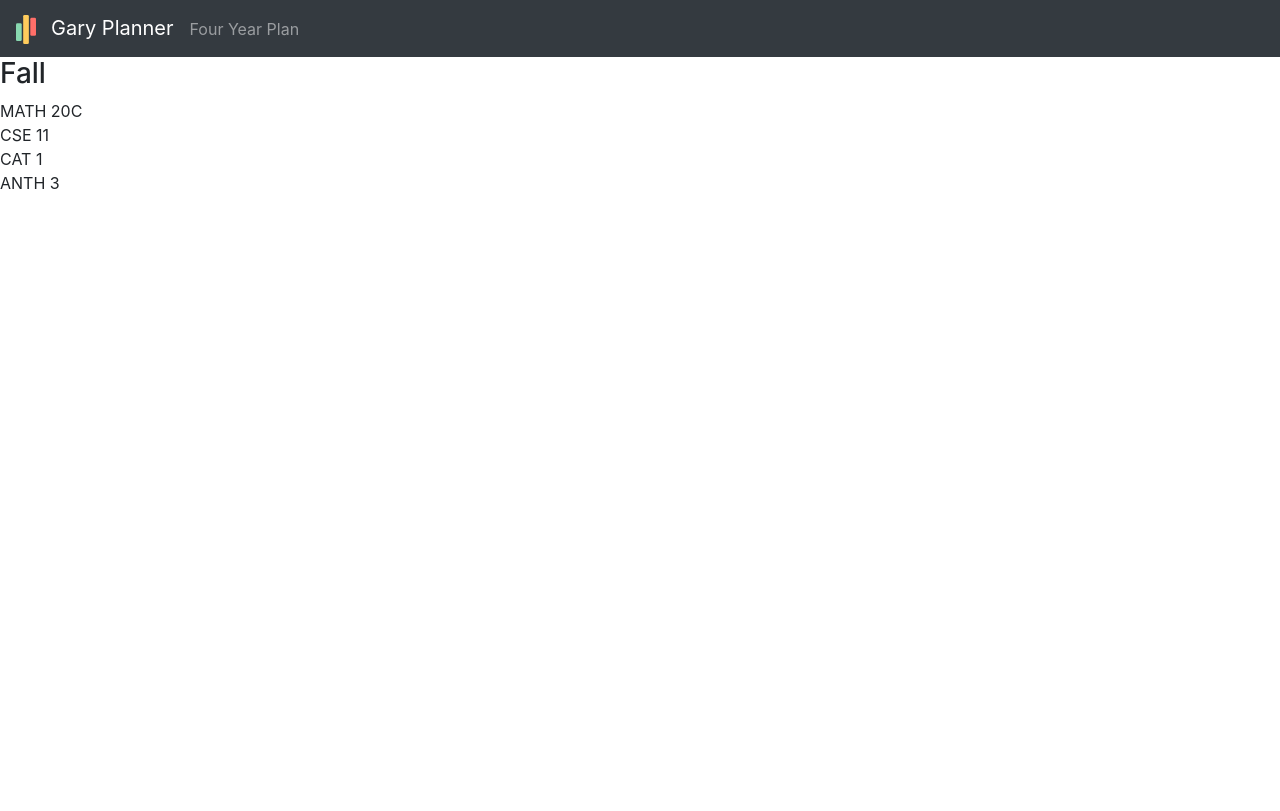
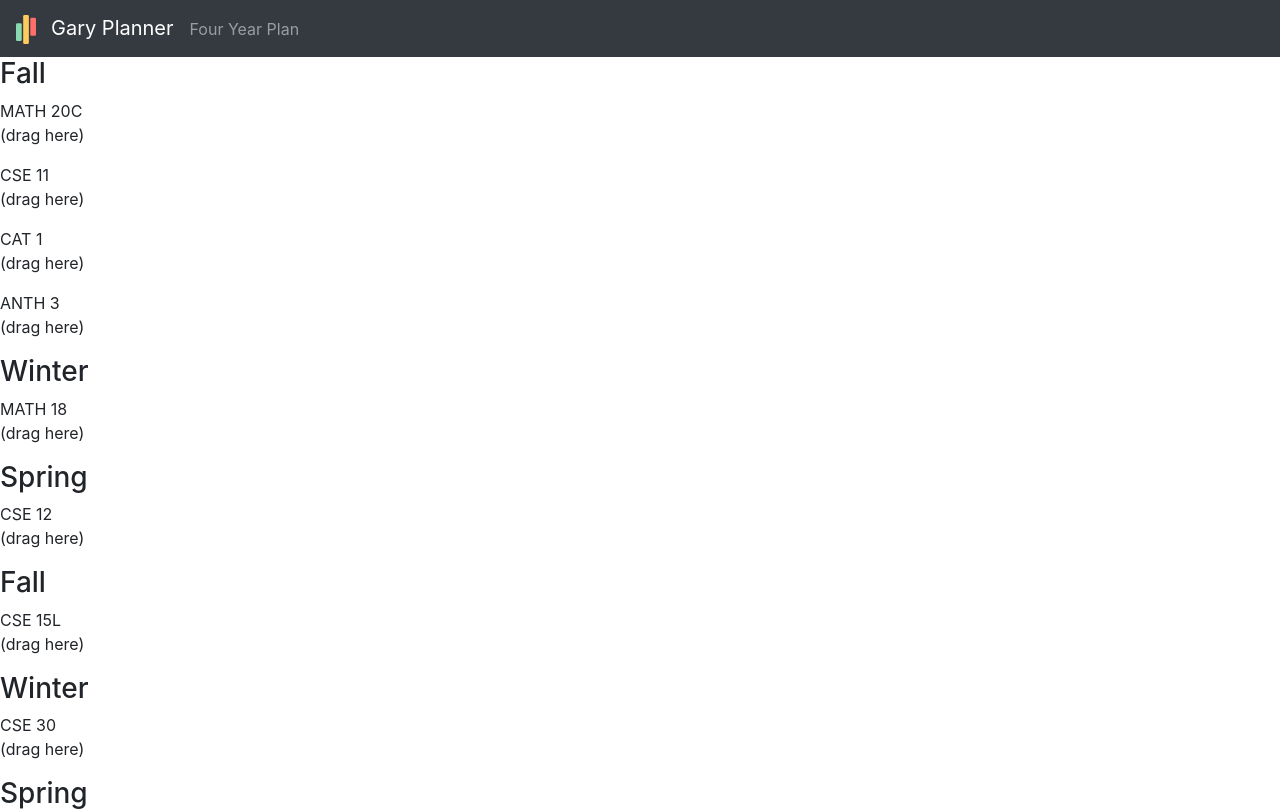
Before and after one commit to YixuanSeanZhou/GaryPlanner, a Next.js app in the folder front-end/: page /fourYearPlan in a window 1280 px wide. Shown: the top 811 px of the page. Built offline with nearby package versions, Linux system fonts and the light colour scheme.

Commit message:
Added beautiful-dnd package and implemented basic skeleton, looks ugly, but initial functionality is mostly there

```diff
--- a/front-end/components/planCalendar/course.js
+++ b/front-end/components/planCalendar/course.js
@@ -1,9 +1,20 @@
 import React from 'react';
+import { Draggable } from 'react-beautiful-dnd';
 
 export default class Course extends React.Component{
     render() {
         return (
-            <div>{this.props.course.content}</div>
+            <Draggable draggableId={this.props.course.id} index={this.props.index}>
+                {provided => (
+                    <div
+                        ref={provided.innerRef}
+                        {...provided.draggableProps}
+                    >
+                        {this.props.course.content}
+                        <p{...provided.dragHandleProps}>(drag here)</p>
+                    </div>
+                )}
+            </Draggable>
         );
     }
 }
--- a/front-end/components/planCalendar/placeholderData.js
+++ b/front-end/components/planCalendar/placeholderData.js
@@ -11,18 +11,79 @@ const placeholderData = {
         'course-1': { id: 'course-1', content: 'MATH 20C'},
         'course-2': { id: 'course-2', content: 'CSE 11'},
         'course-3': { id: 'course-3', content: 'CAT 1'},
-        'course-4': { id: 'course-4', content: 'ANTH 3'}
+        'course-4': { id: 'course-4', content: 'ANTH 3'},
+        'course-5': { id: 'course-5', content: 'MATH 18'},
+        'course-6': { id: 'course-6', content: 'CSE 12'},
+        'course-7': { id: 'course-7', content: 'CSE 15L'},
+        'course-8': { id: 'course-8', content: 'CSE 30'},
+        'course-9': { id: 'course-8', content: 'CSE 100'}
     },
     // The columns of our calendar
     quarters: {
-        'quarter-1': {
-            id: 'quarter-1',
+        'FA18': {
+            id: 'FA18',
             title: 'Fall',
-            courseIds: ['course-1', 'course-2', 'course-3', 'course-4'],
-        }
+            courseIds: ['course-1', 'course-2', 'course-3', 'course-4']
+        },
+        'WI18': {
+            id: 'WI18',
+            title: 'Winter',
+            courseIds: ['course-5']
+        },
+        'SP19': {
+            id: 'SP19',
+            title: 'Spring',
+            courseIds: ['course-6']
+        },
+        'FA19': {
+            id: 'FA19',
+            title: 'Fall',
+            courseIds: ['course-7']
+        },
+        'WI19': {
+            id: 'WI19',
+            title: 'Winter',
+            courseIds: ['course-8']
+        },
+        'SP20': {
+            id: 'SP20',
+            title: 'Spring',
+            courseIds: ['course-9']
+        },
+        'FA20': {
+            id: 'FA20',
+            title: 'Fall',
+            courseIds: []
+        },
+        'WI20': {
+            id: 'WI20',
+            title: 'Winter',
+            courseIds: []
+        },
+        'SP21': {
+            id: 'SP21',
+            title: 'Spring',
+            courseIds: []
+        },
+        'FA21': {
+            id: 'FA21',
+            title: 'Fall',
+            courseIds: []
+        },
+        'WI21': {
+            id: 'WI21',
+            title: 'Winter',
+            courseIds: []
+        },
+        'SP22': {
+            id: 'SP22',
+            title: 'Spring',
+            courseIds: []
+        },
+
     },
     // Used to order our quarters (also used to reorder, but we dont use that)
-    quarterOrder: ['quarter-1']
+    quarterOrder: ['FA18','WI18','SP19','FA19','WI19','SP20','FA20','WI20','SP21','FA21','WI21','SP22']
 };
 
 export default placeholderData;
--- a/front-end/components/planCalendar/planCalendar.js
+++ b/front-end/components/planCalendar/planCalendar.js
@@ -1,16 +1,95 @@
 import React from 'react';
+import { DragDropContext } from 'react-beautiful-dnd';
 import placeholderData from './placeholderData';
 import Quarter from './quarter';
 
 
 export default class PlanCalendar extends React.Component {
     state = placeholderData;
+
+    onDragEnd = result => {
+        const { destination, source, draggableId } = result;
+
+        // Null Check
+        if (!destination) {
+            return;
+        }
+
+        // If we didn't move the object from it's original spot, return
+        if ( destination.droppableId === source.droppableId &&
+            destination.index === source.index ) {
+                return;
+        }
+
+        // Optomistic update (not checking with backend)
+        const start = this.state.quarters[source.droppableId];
+        const finish = this.state.quarters[destination.droppableId];
+
+        // Moving within one quarter
+        if (start === finish) {
+            const newCourseIds = Array.from(start.courseIds);
+            newCourseIds.splice(source.index, 1);
+            newCourseIds.splice(destination.index, 0, draggableId);
+
+            const newQuarter = {
+                ...start,
+                courseIds: newCourseIds
+            };
+
+            const newState = {
+                ...this.state,
+                quarters: {
+                    ...this.state.quarters,
+                    [newQuarter.id]: newQuarter
+                }
+            };
+
+            this.setState(newState);
+            return;
+        }
+
+        // Moving between quarters
+        const startCourseIds = Array.from(start.courseIds);
+        startCourseIds.splice(source.index, 1);
+        const newStart = {
+            ...start,
+            courseIds: startCourseIds
+        };
+
+        const finishCourseIds = Array.from(finish.courseIds);
+        finishCourseIds.splice(destination.index, 0, draggableId);
+        const newFinish = {
+            ...finish,
+            courseIds: finishCourseIds
+        };
+
+        const newState = {
+            ...this.state,
+            quarters: {
+                ...this.state.quarters,
+                [newStart.id]: newStart,
+                [newFinish.id]: newFinish
+            }
+        };
+
+        this.setState(newState);
+
+        // TODO: Tell backend that a reorder has occured
+    };
+
+
     render() {
-        return this.state.quarterOrder.map((quarterId) => {
-            const quarter = this.state.quarters[quarterId];
-            const courses = quarter.courseIds.map(courseId => this.state.courses[courseId]);
+        return (
+            <DragDropContext onDragEnd={this.onDragEnd}>
+                <div>
+                    {this.state.quarterOrder.map((quarterId) => {
+                        const quarter = this.state.quarters[quarterId];
+                        const courses = quarter.courseIds.map(courseId => this.state.courses[courseId]);
 
-            return <Quarter key ={quarter.id} quarter={quarter} courses={courses} />;
-        })
+                        return <Quarter key ={quarter.id} quarter={quarter} courses={courses} />;
+                    })}
+                </div>
+            </DragDropContext>
+        );
     }
 }
--- a/front-end/components/planCalendar/quarter.js
+++ b/front-end/components/planCalendar/quarter.js
@@ -1,4 +1,5 @@
 import React from 'react';
+import { Droppable } from 'react-beautiful-dnd';
 import Course from './course';
 
 export default class Quarter extends React.Component {
@@ -6,9 +7,20 @@ export default class Quarter extends React.Component {
         return (
             <div>
                 <h3>{this.props.quarter.title}</h3>
-                <div>
-                    {this.props.courses.map(course => <Course key={course.id} course={course} />)}
-                </div>
+                <Droppable droppableId={this.props.quarter.id}>
+                    {// For droppable to work, its contents must be a function that returns a component
+                    provided => (
+                        <div
+                            ref={provided.innerRef}
+                            {...provided.droppableProps}
+                        >
+                            {this.props.courses.map((course, index) => (
+                                <Course key={course.id} course={course} index={index} />
+                            ))}
+                            {provided.placeholder}
+                        </div>
+                    )}
+                </Droppable>
             </div>
         );
     }
--- a/front-end/package.json
+++ b/front-end/package.json
@@ -11,6 +11,7 @@
     "bootstrap": "^4.5.3",
     "next": "^10.0.1",
     "react": "17.0.1",
+    "react-beautiful-dnd": "^13.0.0",
     "react-bootstrap": "^1.4.0",
     "react-dom": "17.0.1"
   }
```
Also changed, not shown: 1 other file (tests, documents, lock files or other folders).
